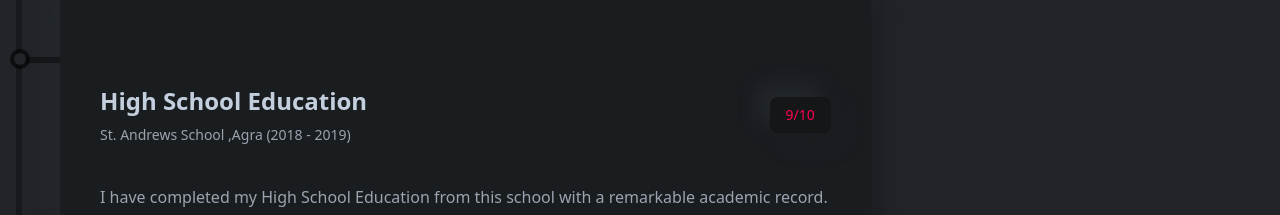
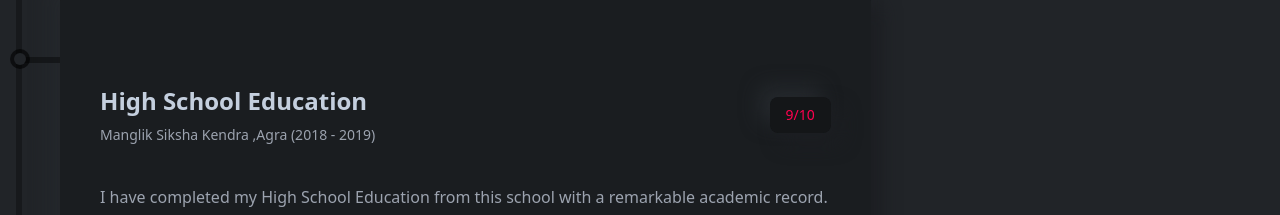
Before and after one commit to Hariom-sharma01/Portfolio, a React (Create React App) app: page / in a window 1280 px wide. Shown: the part 3820-4035 px from the top of the page. Built offline with nearby package versions, Linux system fonts and the light colour scheme.

Commit message:
Update Education.js

```diff
--- a/src/components/resume/Education.js
+++ b/src/components/resume/Education.js
@@ -31,7 +31,7 @@ const Education = () => {
           />
           <ResumeCard
             title="High School Education"
-            subTitle="St. Andrews School ,Agra (2018 - 2019)"
+            subTitle="Manglik Siksha Kendra ,Agra (2018 - 2019)"
             result="9/10"
             des="I have completed my High School Education from this school with a remarkable academic record."
           />
```
